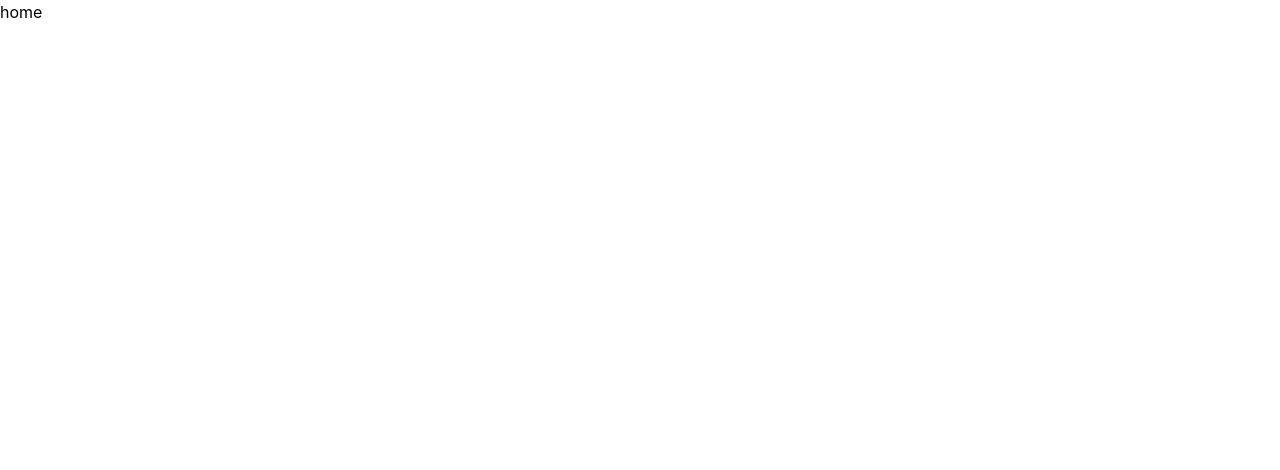
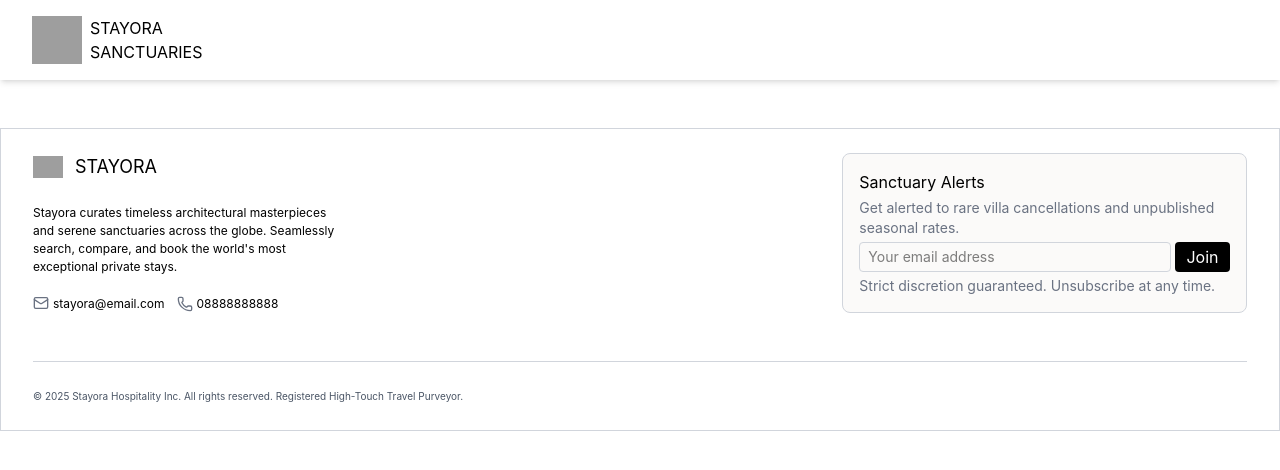
Before and after one commit to teukuriansyah/stayora, a React app in the folder frontend/: page / in a window 1280 px wide. Shown: the top 470 px of the page. Built offline with nearby package versions, Linux system fonts and the light colour scheme; grey boxes are pictures that could not be loaded; the HTML template or start-up script is replaced by a standard one.

Commit message:
feat: add layout, navbar, and footer

```diff
--- a/frontend/package.json
+++ b/frontend/package.json
@@ -11,6 +11,7 @@
   },
   "dependencies": {
     "@tailwindcss/vite": "^4.3.3",
+    "lucide-react": "^1.59.0",
     "react": "^19.2.8",
     "react-dom": "^19.2.8",
     "react-router-dom": "^7.18.4",
--- a/frontend/src/App.jsx
+++ b/frontend/src/App.jsx
@@ -1,11 +1,15 @@
 import { BrowserRouter, Routes, Route } from "react-router-dom"
+import Layout from "./Layout"
 import Home from "./pages/Home"
+import "./index.css"
 
 export default function App() {
   return(
     <BrowserRouter>
       <Routes>
-        <Route path="/" element={<Home/>} />
+        <Route element={<Layout/>}>
+          <Route path="/" element={<Home/>} />
+        </Route>
       </Routes>
     </BrowserRouter>
   )
--- /dev/null
+++ b/frontend/src/Layout.jsx
@@ -0,0 +1,17 @@
+import { Outlet } from 'react-router-dom';
+import Navbar from "./components/Navbar"
+import Footer from './components/Footer';
+
+function Layout(props) {
+    return (
+        <div>
+            <Navbar />
+            <div className="py-6 px-8">
+                <Outlet />
+            </div>
+            <Footer />
+        </div>
+    );
+}
+
+export default Layout;
--- /dev/null
+++ b/frontend/src/components/Footer.jsx
@@ -0,0 +1,43 @@
+import { Mail, Phone } from 'lucide-react';
+
+export default function Footer() {
+  return (
+    <div className='px-8 py-6 border border-gray-300'>
+
+        <div className="flex justify-between">
+            {/* Identity */}
+            <div className="w-1/4 flex flex-col justify-between">
+                <div className="flex gap-3 items-center">
+                    <img src="https://lh3.googleusercontent.com/aida-public/AB6AXuDuH87jadxhHkMFFz4ZgCd3biH3iiIxceKvCMgvBWfShGcSzlD9Lv-374me3haP_DJoefxO2WQK-uqqrKDlj3ifi_Dx6W8jQegPm8t8H3GVyZHPPSSqiwE1z_-8YfxTmOQeyqVj-i7RxfLNf6lyxfi0pwr3WwtsLLMpWgeTM0A7XAdgYuqc2f3SNWjihVEdJnEk-QigYcFe8U6pGX6CzFUmxp8QyxEpvzJCkf2qH7YliLTWL9dM1dzS" alt="logo" className="w-[30px]" />
+                    <h3 className="text-lg">STAYORA</h3>
+                </div>
+                <div className="mt-4">
+                    <p className="text-[12px]">Stayora curates timeless architectural masterpieces and serene sanctuaries across the globe. Seamlessly search, compare, and book the world's most exceptional private stays.</p>
+                </div>
+                <div className="mt-3 flex gap-3 items-center">
+                    <div className='flex gap-1'>
+                        <Mail className="h-4 w-4 shrink-0 text-gray-500" />
+                        <span className="text-[12px]">stayora@email.com</span>
+                    </div>
+                    <div className='flex gap-1 items-center'>
+                        <Phone className="h-4 w-4 shrink-0 text-gray-500" />
+                        <span className="text-[12px]">08888888888</span>
+                    </div>
+                </div>
+            </div>
+            <div className='bg-[#fbfaf9] border border-gray-300 rounded-lg w-1/3 p-4 flex flex-col gap-1'>
+                <h1>Sanctuary Alerts</h1>
+                <span className="text-sm text-gray-500">Get alerted to rare villa cancellations and unpublished seasonal rates.</span>
+                <div className='flex gap-1 '>
+                    <input type="email" placeholder='Your email address' className='border border-gray-300 rounded text-sm px-2 py-1 w-[85%]' />
+                    <button className='bg-black text-white rounded w-[15%]'>Join</button>
+                </div>
+                <span className='text-sm text-gray-500'>Strict discretion guaranteed. Unsubscribe at any time.</span>
+            </div>
+        </div>
+        <div className='border-t mt-12 pt-5 border-gray-300'>
+            <span className='text-[10px] text-gray-600'>© 2025 Stayora Hospitality Inc. All rights reserved. Registered High-Touch Travel Purveyor.   </span>
+        </div>
+    </div>
+  )
+}
--- /dev/null
+++ b/frontend/src/components/Navbar.jsx
@@ -0,0 +1,13 @@
+export default function Navbar() {
+  return (
+    <div className="py-4 px-8 shadow-md bg-white">
+        <div className="flex gap-2">
+            <img src="https://lh3.googleusercontent.com/aida-public/AB6AXuDuH87jadxhHkMFFz4ZgCd3biH3iiIxceKvCMgvBWfShGcSzlD9Lv-374me3haP_DJoefxO2WQK-uqqrKDlj3ifi_Dx6W8jQegPm8t8H3GVyZHPPSSqiwE1z_-8YfxTmOQeyqVj-i7RxfLNf6lyxfi0pwr3WwtsLLMpWgeTM0A7XAdgYuqc2f3SNWjihVEdJnEk-QigYcFe8U6pGX6CzFUmxp8QyxEpvzJCkf2qH7YliLTWL9dM1dzS" alt="logo" className="w-[50px]" />
+            <div>
+                <h3>STAYORA</h3>
+                <h3>SANCTUARIES</h3>
+            </div>
+        </div>
+    </div>
+  )
+}
--- a/frontend/src/pages/Home.jsx
+++ b/frontend/src/pages/Home.jsx
@@ -3,7 +3,7 @@ import React from 'react'
 export default function Home() {
   return (
     <div>
-      home
+      <h1></h1>
     </div>
   )
 }
```
Also changed, not shown: 1 other file (tests, documents, lock files or other folders).
